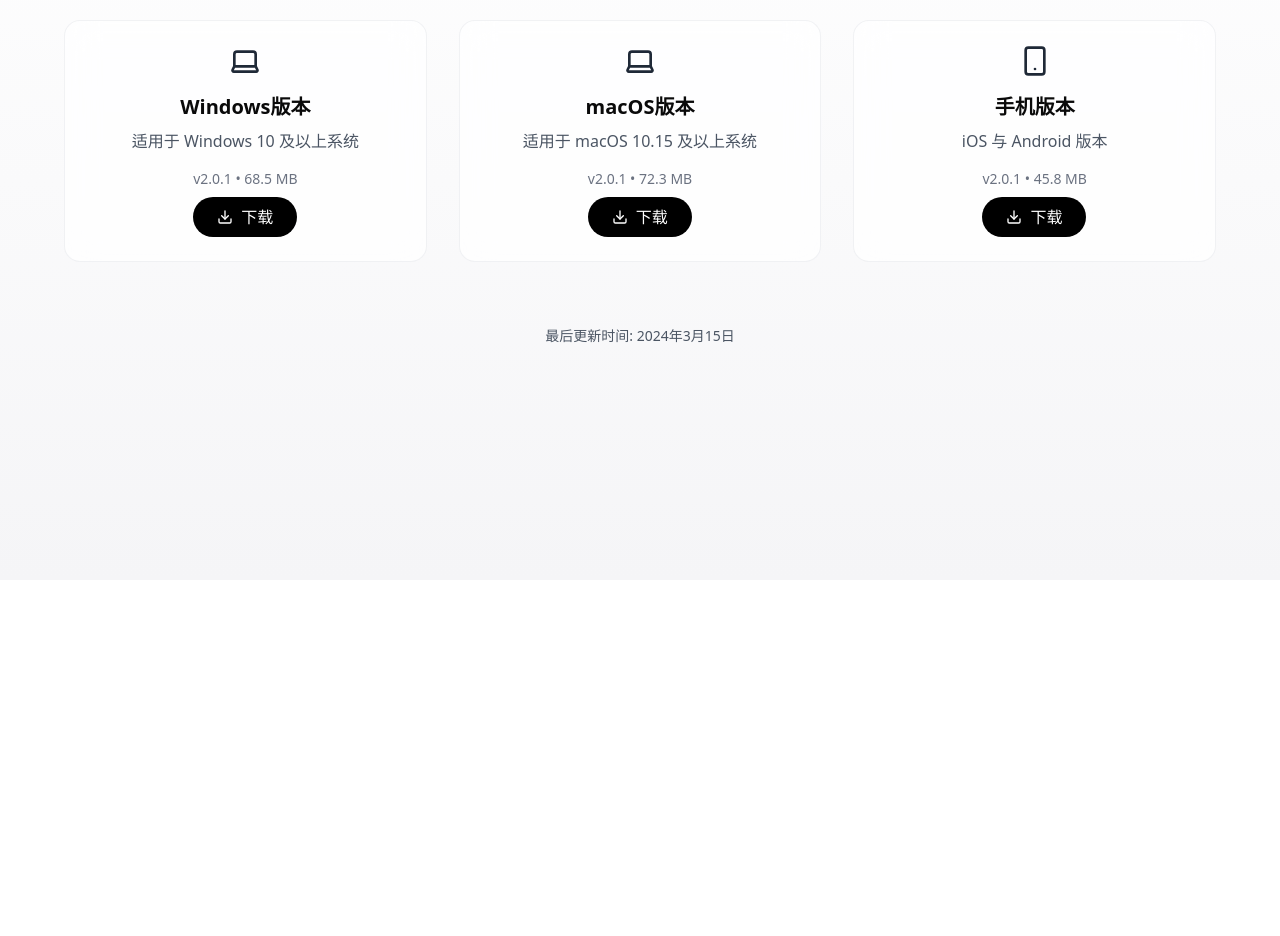
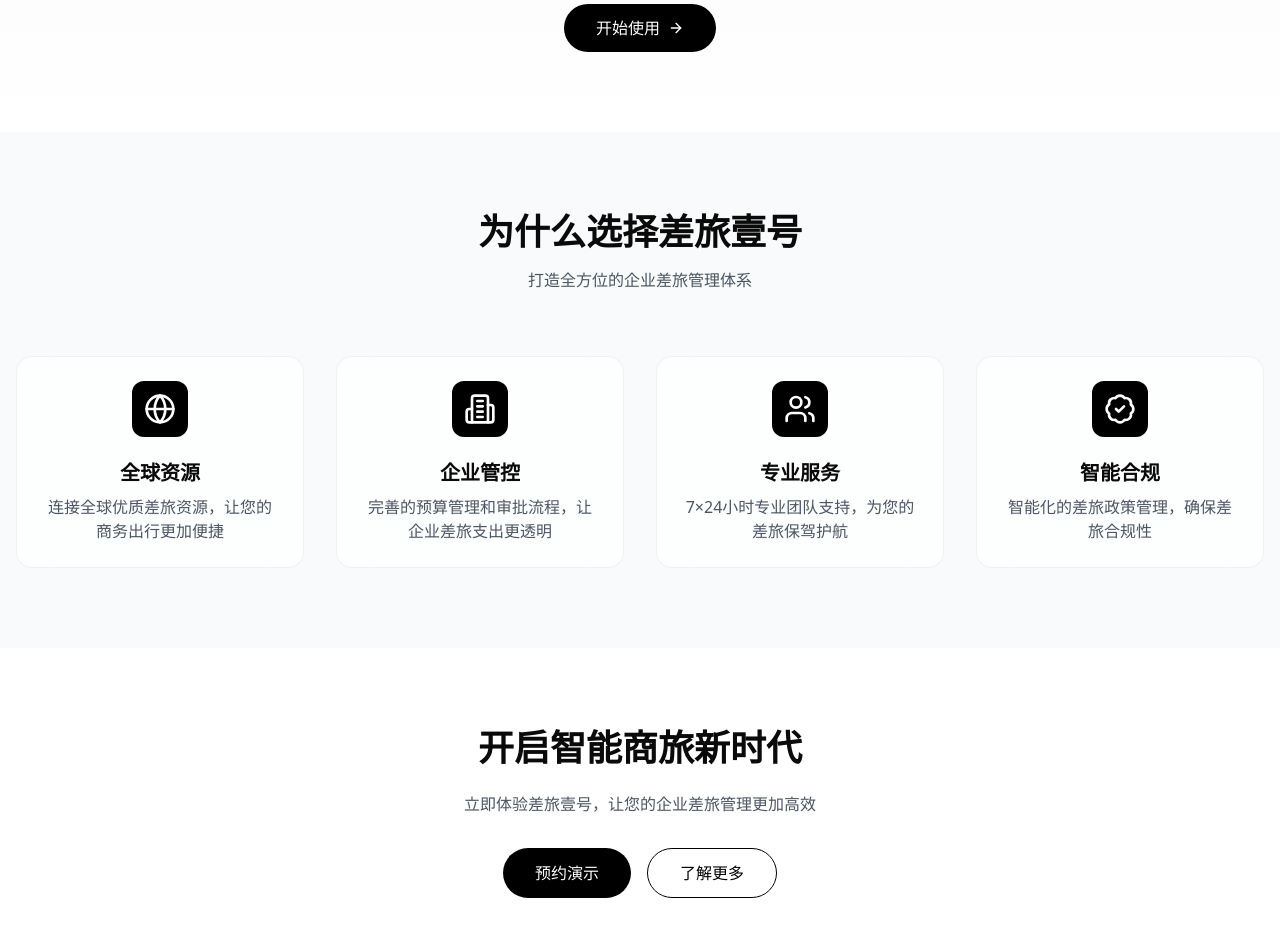
Before and after one commit to libingyan1900/where-to-download, a React (Vite) app: page / in a window 1280 px wide. Shown: the part 220-1156 px from the top of the page. Before the commit the page ends 800 px from the top, so only its background shows below. Built offline with nearby package versions, Linux system fonts and the light colour scheme.

Commit message:
Create company homepage
Implements a basic company homepage for a travel platform.

```diff
--- a/src/pages/Index.tsx
+++ b/src/pages/Index.tsx
@@ -1,87 +1,116 @@
 
 import { motion } from "framer-motion";
-import { ArrowDownToLine, Laptop, Smartphone, Download } from "lucide-react";
-
-const downloadOptions = [
-  {
-    title: "Windows版本",
-    description: "适用于 Windows 10 及以上系统",
-    icon: <Laptop className="w-8 h-8" />,
-    version: "v2.0.1",
-    size: "68.5 MB",
-  },
-  {
-    title: "macOS版本",
-    description: "适用于 macOS 10.15 及以上系统",
-    icon: <Laptop className="w-8 h-8" />,
-    version: "v2.0.1",
-    size: "72.3 MB",
-  },
-  {
-    title: "手机版本",
-    description: "iOS 与 Android 版本",
-    icon: <Smartphone className="w-8 h-8" />,
-    version: "v2.0.1",
-    size: "45.8 MB",
-  },
-];
+import { Globe, Building2, Users, BadgeCheck, ArrowRight } from "lucide-react";
 
 const Index = () => {
   return (
-    <div className="min-h-screen bg-gradient-to-b from-white to-accent">
-      <div className="container px-4 py-16 mx-auto">
+    <div className="min-h-screen bg-white">
+      {/* Hero Section */}
+      <div className="relative bg-gradient-to-b from-gray-50 to-white">
+        <div className="container px-4 py-20 mx-auto">
           <motion.div
             initial={{ opacity: 0, y: 20 }}
             animate={{ opacity: 1, y: 0 }}
             transition={{ duration: 0.6 }}
+            className="text-center max-w-4xl mx-auto"
+          >
+            <h1 className="text-4xl md:text-6xl font-bold mb-6 bg-clip-text text-transparent bg-gradient-to-r from-gray-900 to-gray-600">
+              智能商旅管理平台
+            </h1>
+            <p className="text-lg md:text-xl text-gray-600 mb-8">
+              差旅壹号 - 为企业打造智能、高效、便捷的商务差旅解决方案
+            </p>
+            <button className="bg-black text-white px-8 py-3 rounded-full hover:bg-gray-800 transition-colors duration-300 flex items-center mx-auto">
+              开始使用
+              <ArrowRight className="ml-2 w-4 h-4" />
+            </button>
+          </motion.div>
+        </div>
+      </div>
+
+      {/* Features Section */}
+      <div className="py-20 bg-gray-50">
+        <div className="container px-4 mx-auto">
+          <motion.div
+            initial={{ opacity: 0 }}
+            animate={{ opacity: 1 }}
+            transition={{ duration: 0.6 }}
             className="text-center mb-16"
           >
-          <h1 className="text-4xl md:text-6xl font-bold mb-6">在哪下载</h1>
-          <p className="text-lg md:text-xl text-gray-600 max-w-2xl mx-auto">
-            选择适合您设备的版本，开始您的下载之旅
+            <h2 className="text-3xl md:text-4xl font-bold mb-4">
+              为什么选择差旅壹号
+            </h2>
+            <p className="text-gray-600">
+              打造全方位的企业差旅管理体系
             </p>
           </motion.div>
 
-        <div className="grid grid-cols-1 md:grid-cols-3 gap-8 max-w-6xl mx-auto">
-          {downloadOptions.map((option, index) => (
+          <div className="grid grid-cols-1 md:grid-cols-2 lg:grid-cols-4 gap-8">
+            {[
+              {
+                icon: <Globe className="w-8 h-8" />,
+                title: "全球资源",
+                description: "连接全球优质差旅资源，让您的商务出行更加便捷"
+              },
+              {
+                icon: <Building2 className="w-8 h-8" />,
+                title: "企业管控",
+                description: "完善的预算管理和审批流程，让企业差旅支出更透明"
+              },
+              {
+                icon: <Users className="w-8 h-8" />,
+                title: "专业服务",
+                description: "7×24小时专业团队支持，为您的差旅保驾护航"
+              },
+              {
+                icon: <BadgeCheck className="w-8 h-8" />,
+                title: "智能合规",
+                description: "智能化的差旅政策管理，确保差旅合规性"
+              }
+            ].map((feature, index) => (
               <motion.div
-              key={option.title}
+                key={index}
                 initial={{ opacity: 0, y: 20 }}
                 animate={{ opacity: 1, y: 0 }}
                 transition={{ duration: 0.6, delay: index * 0.1 }}
+                className="glass-card p-6 rounded-2xl text-center"
               >
-              <div className="glass-card rounded-2xl p-6 h-full">
-                <div className="flex flex-col items-center text-center">
-                  <div className="mb-4 text-gray-800">
-                    {option.icon}
+                <div className="inline-block p-3 bg-black rounded-lg text-white mb-4">
+                  {feature.icon}
                 </div>
-                  <h3 className="text-xl font-semibold mb-2">{option.title}</h3>
-                  <p className="text-gray-600 mb-4">{option.description}</p>
-                  <div className="mt-auto">
-                    <div className="text-sm text-gray-500 mb-2">
-                      {option.version} • {option.size}
-                    </div>
-                    <button className="flex items-center justify-center space-x-2 bg-black text-white px-6 py-2 rounded-full hover:bg-gray-800 transition-colors duration-300">
-                      <Download className="w-4 h-4" />
-                      <span>下载</span>
-                    </button>
+                <h3 className="text-xl font-semibold mb-2">{feature.title}</h3>
+                <p className="text-gray-600">{feature.description}</p>
+              </motion.div>
+            ))}
           </div>
         </div>
       </div>
+
+      {/* CTA Section */}
+      <div className="py-20">
+        <div className="container px-4 mx-auto">
+          <motion.div
+            initial={{ opacity: 0, y: 20 }}
+            animate={{ opacity: 1, y: 0 }}
+            transition={{ duration: 0.6 }}
+            className="max-w-3xl mx-auto text-center"
+          >
+            <h2 className="text-3xl md:text-4xl font-bold mb-6">
+              开启智能商旅新时代
+            </h2>
+            <p className="text-gray-600 mb-8">
+              立即体验差旅壹号，让您的企业差旅管理更加高效
+            </p>
+            <div className="flex justify-center gap-4">
+              <button className="bg-black text-white px-8 py-3 rounded-full hover:bg-gray-800 transition-colors duration-300">
+                预约演示
+              </button>
+              <button className="border border-black text-black px-8 py-3 rounded-full hover:bg-gray-50 transition-colors duration-300">
+                了解更多
+              </button>
+            </div>
           </motion.div>
-          ))}
         </div>
-
-        <motion.div
-          initial={{ opacity: 0 }}
-          animate={{ opacity: 1 }}
-          transition={{ duration: 0.6, delay: 0.6 }}
-          className="text-center mt-16 text-gray-600"
-        >
-          <p className="text-sm">
-            最后更新时间: 2024年3月15日
-          </p>
-        </motion.div>
       </div>
     </div>
   );
```
Lines whose indentation alone changed are shown as unchanged.
